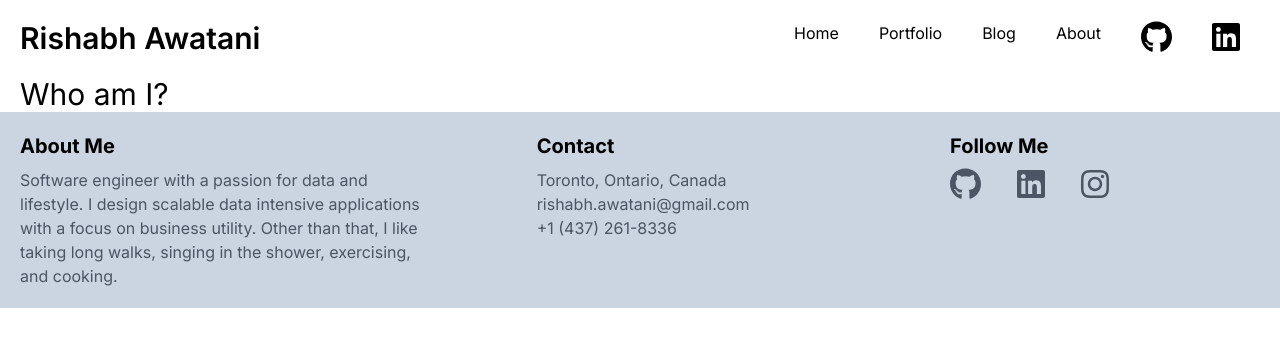
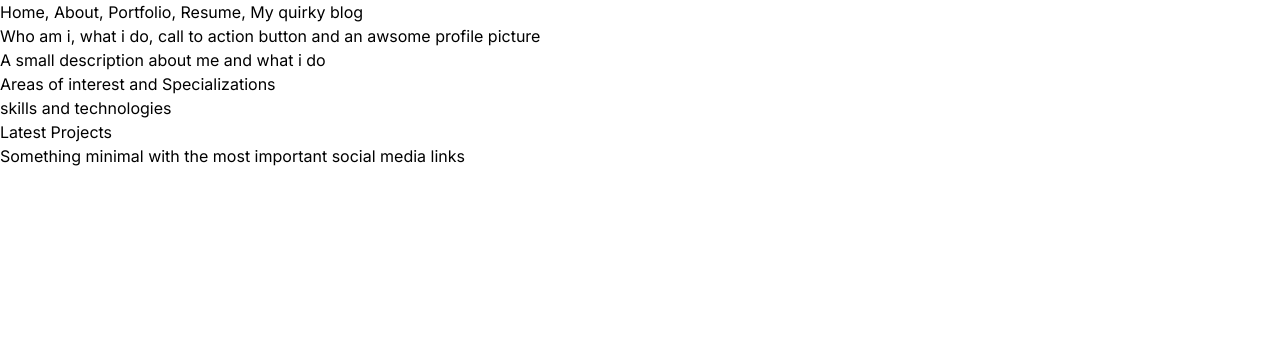
Before and after one commit to rishi003/rishi003.github.io, a Next.js app: page / in a window 1280 px wide. Shown: the top 346 px of the page. Built offline with nearby package versions, Linux system fonts and the light colour scheme.

Commit message:
Updating

```diff
--- a/src/app/layout.tsx
+++ b/src/app/layout.tsx
@@ -1,8 +1,5 @@
-import Link from "next/link";
 import "./globals.css";
 import { Inter } from "next/font/google";
-import { FontAwesomeIcon } from "@fortawesome/react-fontawesome";
-import { faGithub, faLinkedin } from "@fortawesome/free-brands-svg-icons";
 import Navbar from "@/components/navbar";
 import Footer from "@/components/footer";
 
@@ -20,7 +17,7 @@ export default function RootLayout({
 }) {
   return (
     <html lang="en">
-      <body className={inter.className}>
+      <body className={`${inter.className} container mx-auto`}>
         <Navbar />
         <main>{children}</main>
         <Footer />
--- a/src/app/page.tsx
+++ b/src/app/page.tsx
@@ -1,12 +1,13 @@
-import Image from "next/image";
-import { FontAwesomeIcon } from "@fortawesome/react-fontawesome";
-import { faArrowRight } from "@fortawesome/free-solid-svg-icons";
-import Portfolio from "@/components/portfolio";
-
 export default function Home() {
   return (
     <div>
-      <Portfolio />
+      <div>
+        Who am i, what i do, call to action button and an awsome profile picture
+      </div>
+      <div>A small description about me and what i do</div>
+      <div>Areas of interest and Specializations</div>
+      <div>skills and technologies</div>
+      <div>Latest Projects</div>
     </div>
   );
 }
--- a/src/components/footer.tsx
+++ b/src/components/footer.tsx
@@ -1,55 +1,7 @@
-import Link from "next/link";
-import { FontAwesomeIcon } from "@fortawesome/react-fontawesome";
-import {
-  faGithub,
-  faLinkedin,
-  faInstagram,
-} from "@fortawesome/free-brands-svg-icons";
-
 export default function Footer() {
   return (
-    <footer className="bg-slate-300 py-5 px-5">
-      <div>
-        <div className="flex flex-wrap justify-between">
-          <div className="w-full lg:w-1/3 mb-4 lg:mb-0">
-            <h2 className="text-xl font-bold mb-2">About Me</h2>
-            <p className="text-gray-600">
-              Software engineer with a passion for data and lifestyle. I design
-              scalable data intensive applications with a focus on business
-              utility. Other than that, I like taking long walks, singing in the
-              shower, exercising, and cooking.
-            </p>
-          </div>
-          <div className="w-full lg:w-1/4 mb-4 lg:mb-0">
-            <h2 className="text-xl font-bold mb-2">Contact</h2>
-            <p className="text-gray-600">Toronto, Ontario, Canada</p>
-            <p className="text-gray-600">rishabh.awatani@gmail.com</p>
-            <p className="text-gray-600">+1 (437) 261-8336</p>
-          </div>
-          <div className="w-full lg:w-1/4">
-            <h2 className="text-xl font-bold mb-2">Follow Me</h2>
-            <div className="flex space-x-4">
-              <Link href="#" className="text-gray-600 hover:text-gray-800 pe-5">
-                <FontAwesomeIcon icon={faGithub} size="2x" className="inline" />
-              </Link>
-              <Link href="#" className="text-gray-600 hover:text-gray-800 pe-5">
-                <FontAwesomeIcon
-                  icon={faLinkedin}
-                  size="2x"
-                  className="inline"
-                />
-              </Link>
-              <Link href="#" className="text-gray-600 hover:text-gray-800 pe-5">
-                <FontAwesomeIcon
-                  icon={faInstagram}
-                  size="2x"
-                  className="inline"
-                />
-              </Link>
-            </div>
-          </div>
-        </div>
-      </div>
+    <footer>
+      Something minimal with the most important social media links
     </footer>
   );
 }
--- a/src/components/navbar.tsx
+++ b/src/components/navbar.tsx
@@ -1,7 +1,5 @@
 "use client";
-import Link from "next/link";
-import { FontAwesomeIcon } from "@fortawesome/react-fontawesome";
-import { faGithub, faLinkedin } from "@fortawesome/free-brands-svg-icons";
+
 import { useState } from "react";
 export default function Navbar() {
   const [isOpen, setIsOpen] = useState(false);
@@ -10,88 +8,5 @@ export default function Navbar() {
     setIsOpen(!isOpen);
   };
 
-  return (
-    <nav>
-      <div className="flex justify-between px-5 my-5 items-center">
-        <div>
-          <h1 className="text-3xl font-semibold">
-            <Link href={"/"}>Rishabh Awatani</Link>
-          </h1>
-        </div>
-        <div className="md:hidden flex items-center">
-          <button
-            className="outline-none mobile-menu-button"
-            onClick={toggleMenu}
-          >
-            <svg
-              className="w-6 h-6"
-              x-show="!showMenu"
-              fill="none"
-              strokeLinecap="round"
-              strokeLinejoin="round"
-              strokeWidth="2"
-              viewBox="0 0 24 24"
-              stroke="currentColor"
-            >
-              <path d="M4 6h16M4 12h16M4 18h16"></path>
-            </svg>
-          </button>
-        </div>
-
-        {/* Primary Menu - Desktop */}
-        <div className="hidden md:flex">
-          <Link className="px-5 hover:underline underline-offset-8" href={"/"}>
-            Home
-          </Link>
-          <Link className="px-5 hover:underline underline-offset-8" href={"/"}>
-            Portfolio
-          </Link>
-          <Link className="px-5 hover:underline underline-offset-8" href={"/"}>
-            Blog
-          </Link>
-          <Link className="px-5 hover:underline underline-offset-8" href={"/"}>
-            About
-          </Link>
-          <Link className="px-5" href={"https://github.com/rishi003/"}>
-            <FontAwesomeIcon icon={faGithub} size="2x" className="inline" />
-          </Link>
-          <Link
-            className="px-5"
-            href={"https://www.linkedin.com/in/rishabh-awatani/"}
-          >
-            <FontAwesomeIcon icon={faLinkedin} size="2x" className="inline" />
-          </Link>
-        </div>
-      </div>
-
-      {/* Primary Menu - Mobile */}
-      {isOpen ? (
-        <div className="md:hidden flex flex-col text-xl text-center">
-          <Link className="py-3" href={"/"}>
-            Home
-          </Link>
-          <Link className="py-3" href={"/"}>
-            Portfolio
-          </Link>
-          <Link className="py-3" href={"/"}>
-            Blog
-          </Link>
-          <Link className="py-3" href={"/"}>
-            About
-          </Link>
-          <Link className="py-3" href={"https://github.com/rishi003/"}>
-            <FontAwesomeIcon icon={faGithub} size="2x" className="inline" />
-          </Link>
-          <Link
-            className="py-3"
-            href={"https://www.linkedin.com/in/rishabh-awatani/"}
-          >
-            <FontAwesomeIcon icon={faLinkedin} size="2x" className="inline" />
-          </Link>
-        </div>
-      ) : (
-        <div className="hidden"></div>
-      )}
-    </nav>
-  );
+  return <nav>Home, About, Portfolio, Resume, My quirky blog</nav>;
 }
--- a/src/components/portfolio.tsx
+++ b/src/components/portfolio.tsx
@@ -1,8 +1,3 @@
-import Image from "next/image";
 export default function Portfolio() {
-  return (
-    <div className="md:px-5">
-      <h2 className="text-3xl">Who am I?</h2>
-    </div>
-  );
+  return <div>This is the Portfolio content</div>;
 }
```
